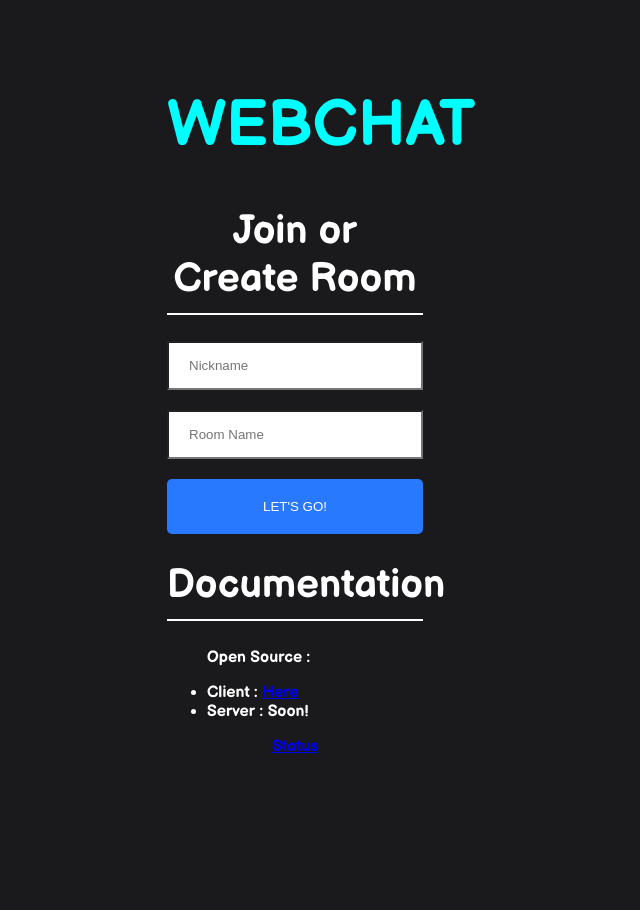
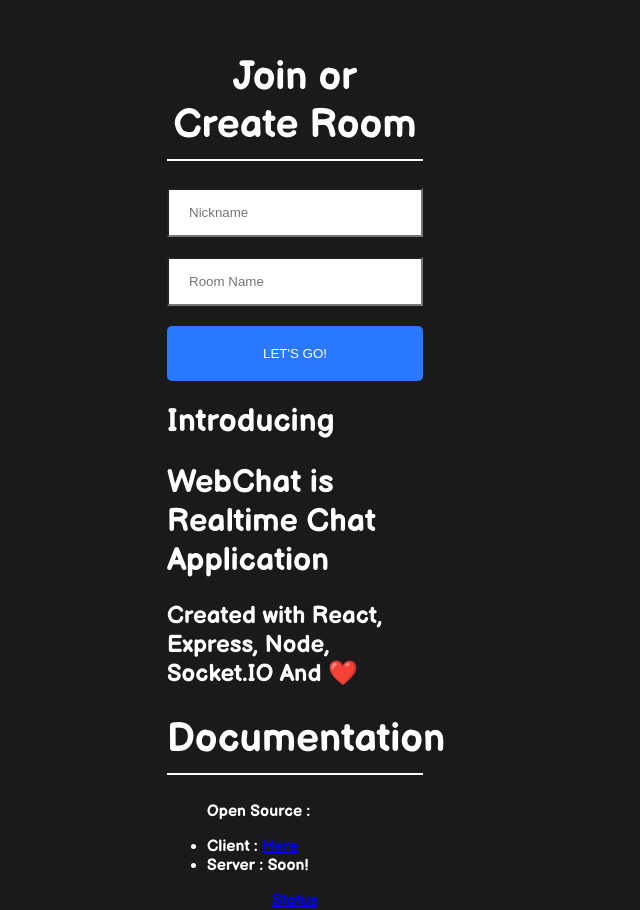
Before and after one commit to Senophyx/pocket-chat-client, a React (Create React App) app: page / in a window 1280 px wide. Shown: the whole page, without its empty margins (345-985 px from the left). Before the commit the page ends 800 px from the top, so only its background shows below. Built offline with nearby package versions, Linux system fonts and the light colour scheme.

Commit message:
Update Join.js

```diff
--- a/src/components/Join/Join.js
+++ b/src/components/Join/Join.js
@@ -29,6 +29,12 @@ export default function SignIn() {
         </Link>
         <p> </p>
         <div className="doc">
+          <h1 classname="heading">Introducing</h1>
+          <div>
+          <h1>WebChat is Realtime Chat Application</h1>
+          <h2>Created with React, Express, Node, Socket.IO And <span role="img" aria-label="emoji">❤️</span></h2>
+          </div>
+          <p> </p>
           <h1 className="heading">Documentation</h1>
             <ul>
             <p> Open Source :</p>
```
